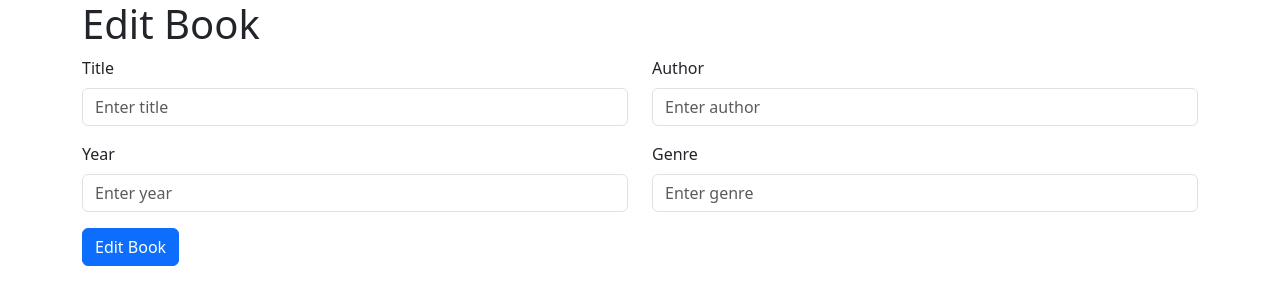
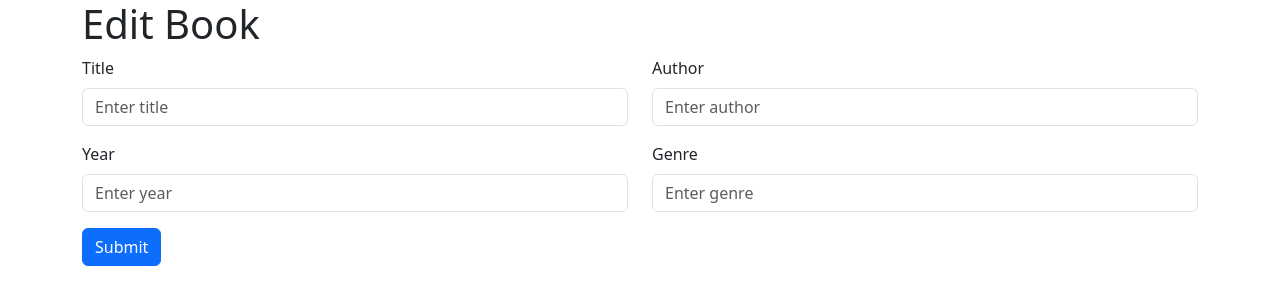
Before and after one commit to summerjoyyoung/library-visa-design-engineer, a React (Vite) app in the folder client/library-manager/: page /edit-book/1 in a window 1280 px wide. Shown: the top 304 px of the page. Built offline with nearby package versions, Linux system fonts and the light colour scheme; no server answers.

Commit message:
Enables book form validations

```diff
--- a/client/library-manager/package.json
+++ b/client/library-manager/package.json
@@ -11,9 +11,11 @@
   },
   "dependencies": {
     "bootstrap": "^5.3.3",
+    "formik": "^2.4.6",
     "react": "^18.2.0",
     "react-bootstrap": "^2.10.2",
     "react-dom": "^18.2.0",
+    "yup": "^1.4.0",
     "zustand": "^4.5.2"
   },
   "devDependencies": {
--- a/client/library-manager/src/components/addBook/index.tsx
+++ b/client/library-manager/src/components/addBook/index.tsx
@@ -1,30 +1,18 @@
-import Button from "react-bootstrap/Button"
 import BookForm from "../shared/bookForm"
 import { Book } from "../../../../../types"
-import { create } from "zustand"
 import { useNavigate } from "react-router-dom"
-
-interface AddBookState {
-    book: Book | undefined
-    setBook: (book: Book) => void
-}
-
-const useAddBookState = create<AddBookState>((set) => ({
-    book: undefined,
-    setBook: (book: Book) => set({ book }),
-}))
+import Container from "react-bootstrap/Container"
 
 function AddBook() {
-    const { book, setBook } = useAddBookState()
     const navigate = useNavigate()
 
-    const handleAddBook = () => {
+    const handleAddBook = (values: Book) => {
         fetch('http://localhost:3000/books', {
             method: 'POST',
             headers: {
                 'Content-Type': 'application/json'
             },
-            body: JSON.stringify(book)
+            body: JSON.stringify(values)
         })
             .then(() => {
                 console.log('Book added')
@@ -32,16 +20,11 @@ function AddBook() {
             })
     }
 
-    const onChange = (event: React.ChangeEvent<HTMLInputElement>): void => {
-        const { id, value } = event.target
-        setBook({
-            ...book,
-            [id]: value,
-        })
-    }
-
     return (
-        <BookForm headerText="Add Book" onChange={onChange} footerButton={<Button onClick={handleAddBook}>Add Book</Button>} />
+        <Container>
+            <h1>Add Book</h1>
+            <BookForm onSubmit={handleAddBook} />
+        </Container>
     )
 }
 
--- a/client/library-manager/src/components/editBook/index.tsx
+++ b/client/library-manager/src/components/editBook/index.tsx
@@ -1,9 +1,9 @@
-import Button from "react-bootstrap/Button"
 import BookForm from "../shared/bookForm"
 import { useParams, useNavigate } from "react-router-dom"
 import { useEffect } from "react"
 import { Book } from "../../../../../types"
 import { create } from "zustand"
+import Container from "react-bootstrap/Container"
 
 interface EditState {
     book: Book | undefined
@@ -26,13 +26,13 @@ function EditBook() {
             .then(data => setBook(data))
     }, [id, setBook])
 
-    const handleEditBook = () => {
+    const handleEditBook = (values: Book) => {
         fetch(`http://localhost:3000/books/${id}`, {
             method: 'PUT',
             headers: {
                 'Content-Type': 'application/json'
             },
-            body: JSON.stringify(book)
+            body: JSON.stringify(values)
         })
             .then(() => {
                 console.log('Book edited')
@@ -40,16 +40,11 @@ function EditBook() {
             })
     }
 
-    const onChange = (event: React.ChangeEvent<HTMLInputElement>): void => {
-        const { id, value } = event.target
-        setBook({
-            ...book,
-            [id]: value,
-        })
-    }
-
     return (
-      <BookForm headerText="Edit Book" onChange={onChange} footerButton={<Button onClick={handleEditBook}>Edit Book</Button>} formContent={book} />
+        <Container>
+            <h1>Edit Book</h1>
+            <BookForm onSubmit={handleEditBook} formContent={book} />
+        </Container>
     )
   }
 
--- a/client/library-manager/src/components/manager/bookGrid.tsx
+++ b/client/library-manager/src/components/manager/bookGrid.tsx
@@ -11,9 +11,11 @@ type BookGridProps = {
 }
 
 function BookGrid({ books, setShowConfirmDelete, setDeleteBookId }: BookGridProps) {
-    const handleDelete = (id: number) => {
+    const handleDelete = (id?: number) => {
+      if (id) {
         setShowConfirmDelete(true)
         setDeleteBookId(id)
+      }
     }
   return (
     <Row xs={1} md={2} lg={3} className='g-4'>
--- a/client/library-manager/src/components/shared/bookForm.tsx
+++ b/client/library-manager/src/components/shared/bookForm.tsx
@@ -1,37 +1,68 @@
-import Container from "react-bootstrap/Container";
+import { Formik, FormikHelpers } from "formik";
 import { Book } from "../../../../../types";
-import { Col, Form, Row } from "react-bootstrap";
+import { Button, Col, Form, Row } from "react-bootstrap";
+import * as yup from "yup";
 
 type BookFormProps = {
-    headerText: string;
-    footerButton: JSX.Element;
     formContent?: Book;
-    onChange: (event: React.ChangeEvent<HTMLInputElement>) => void;
+    onSubmit: (values: Book) => void;
 };
 
-function BookForm({ headerText, footerButton, formContent, onChange }: BookFormProps) {
+interface Values extends Book {}
+
+function BookForm({ formContent, onSubmit }: BookFormProps) {
+    const schema = yup.object().shape({
+        title: yup.string().required(),
+        author: yup.string().required(),
+        year: yup.string().required(),
+        genre: yup.string().required(),
+    });
+
     return (
-        <Container>
-            <h1>{headerText}</h1>
-            <Form>
+        <Formik
+            enableReinitialize
+            initialValues={{
+                title: formContent?.title || "",
+                author: formContent?.author || "",
+                year: formContent?.year || "",
+                genre: formContent?.genre || "",
+            }}
+            validationSchema={schema}
+            onSubmit={(values: Values, { setSubmitting }: FormikHelpers<Values>) => {
+                setSubmitting(false);
+                onSubmit(values);
+            }}
+        >
+            {({ handleSubmit, handleChange, values, touched, errors }) => (
+                <Form noValidate onSubmit={handleSubmit}>
                     <Row className="mb-3">
                         <Form.Group as={Col} controlId="title">
                             <Form.Label>Title</Form.Label>
                             <Form.Control
                                 type="text"
                                 placeholder="Enter title"
-                            defaultValue={formContent?.title}
-                            onChange={onChange}
+                                value={values.title}
+                                onChange={handleChange}
+                                isValid={touched.title && !errors.title}
+                                isInvalid={!!errors.title}
                             />
+                            <Form.Control.Feedback type="invalid">
+                                {errors.title}
+                            </Form.Control.Feedback>
                         </Form.Group>
                         <Form.Group as={Col} controlId="author">
                             <Form.Label>Author</Form.Label>
                             <Form.Control
                                 type="text"
                                 placeholder="Enter author"
-                            defaultValue={formContent?.author}
-                            onChange={onChange}
+                                value={values.author}
+                                onChange={handleChange}
+                                isValid={touched.author && !errors.author}
+                                isInvalid={!!errors.author}
                             />
+                            <Form.Control.Feedback type="invalid">
+                                {errors.author}
+                            </Form.Control.Feedback>
                         </Form.Group>
                     </Row>
                     <Row className="mb-3">
@@ -40,23 +71,34 @@ function BookForm({ headerText, footerButton, formContent, onChange }: BookFormP
                             <Form.Control
                                 type="text"
                                 placeholder="Enter year"
-                            defaultValue={formContent?.year}
-                            onChange={onChange}
+                                value={values.year}
+                                onChange={handleChange}
+                                isValid={touched.year && !errors.year}
+                                isInvalid={!!errors.year}
                             />
+                            <Form.Control.Feedback type="invalid">
+                                {errors.year}
+                            </Form.Control.Feedback>
                         </Form.Group>
                         <Form.Group as={Col} controlId="genre">
                             <Form.Label>Genre</Form.Label>
                             <Form.Control
                                 type="text"
                                 placeholder="Enter genre"
-                            defaultValue={formContent?.genre}
-                            onChange={onChange}
+                                value={values.genre}
+                                onChange={handleChange}
+                                isValid={touched.genre && !errors.genre}
+                                isInvalid={!!errors.genre}
                             />
+                            <Form.Control.Feedback type="invalid">
+                                {errors.genre}
+                            </Form.Control.Feedback>
                         </Form.Group>
                     </Row>
-                {footerButton}
+                    <Button variant="primary" type="submit">Submit</Button>
                 </Form>
-        </Container>
+            )}
+        </Formik>
     );
 }
 export default BookForm;
```
Also changed, not shown: 2 other files (tests, documents, lock files or other folders). Lines whose indentation alone changed are shown as unchanged.
